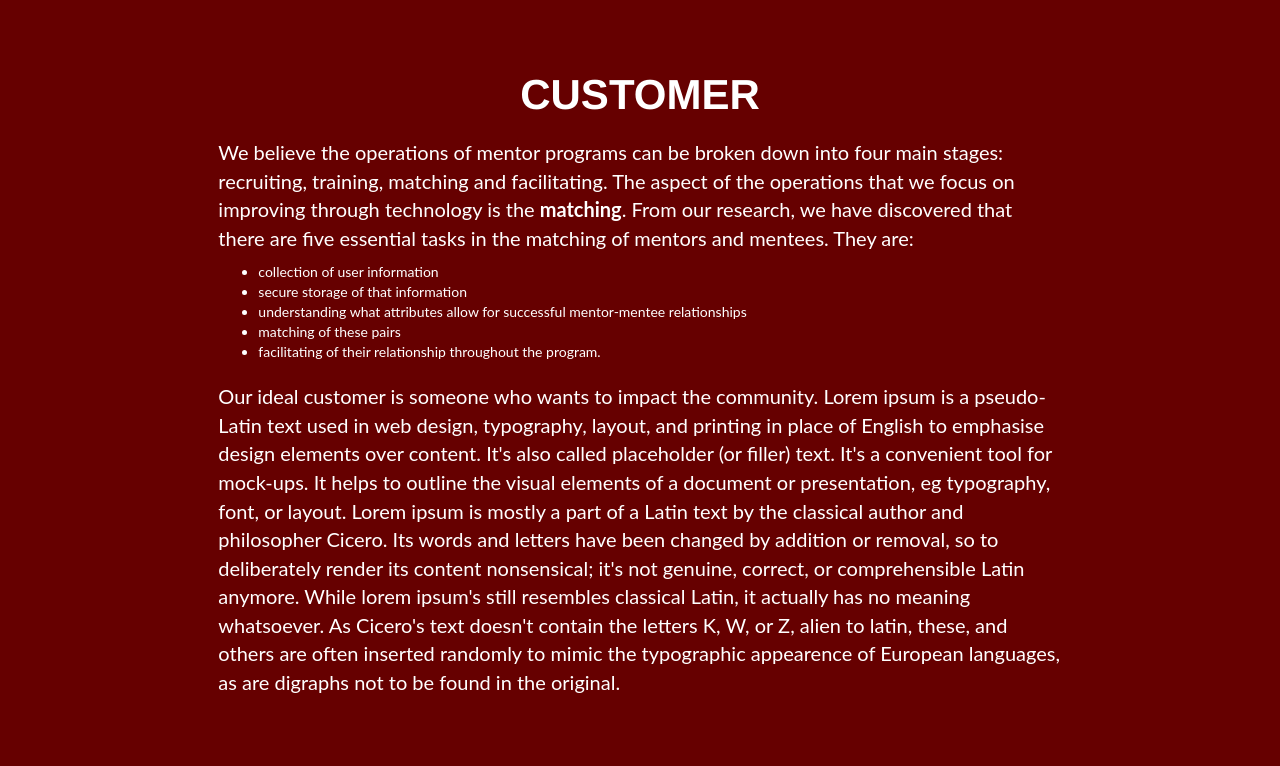
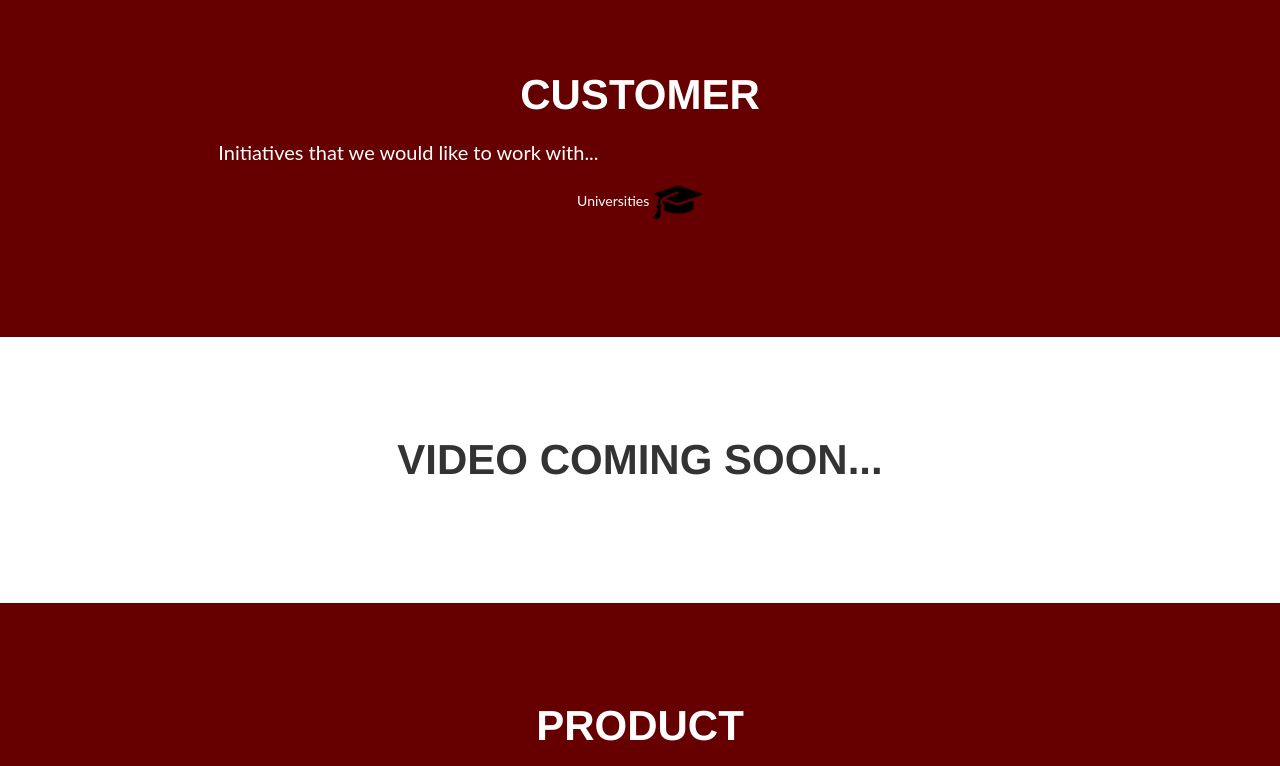
Before and after one commit to austin-par/austin-par.github.io, a website: page index.html in a window 1280 px wide. Shown: the part 1740-2506 px from the top of the page. Drawn offline with Linux system fonts and the light colour scheme; a script that the page names is missing.

Commit message:
so jack can read

```diff
--- a/index.html
+++ b/index.html
@@ -109,21 +109,13 @@
             <div class="col-lg-8 col-lg-offset-2">
                 <h3> </h3>
                 <p>
-                    We believe the operations of mentor programs can be broken down into four main stages: recruiting, training, matching and facilitating. The aspect of the operations that we focus on improving through technology is the <b>matching</b>. From our research, we have discovered that there are five essential tasks in the matching of mentors and mentees. They are:
-                    <ul>
-                        <li>collection of user information</li>
-                        <li>secure storage of that information</li>
-                        <li>understanding what attributes allow for successful mentor-mentee relationships</li>
-                        <li>matching of these pairs</li>
-                        <li>facilitating of their relationship throughout the program. </li>
-                    </ul>
+                    Initiatives that we would like to work with...
                 </p>
-                <h3> </h3>
-                <!--<center><img src="img/fig1.png"></img></center>-->
-                <h3> </h3>
                 <p>
-                    Our ideal customer is someone who wants to impact the community.
-                    Lorem ipsum is a pseudo-Latin text used in web design, typography, layout, and printing in place of English to emphasise design elements over content. It's also called placeholder (or filler) text. It's a convenient tool for mock-ups. It helps to outline the visual elements of a document or presentation, eg typography, font, or layout. Lorem ipsum is mostly a part of a Latin text by the classical author and philosopher Cicero. Its words and letters have been changed by addition or removal, so to deliberately render its content nonsensical; it's not genuine, correct, or comprehensible Latin anymore. While lorem ipsum's still resembles classical Latin, it actually has no meaning whatsoever. As Cicero's text doesn't contain the letters K, W, or Z, alien to latin, these, and others are often inserted randomly to mimic the typographic appearence of European languages, as are digraphs not to be found in the original.
+                    <center>
+                        Universities
+                        <img src="img/grad.png" height="50px" width="50px"></img>
+                    </center>
                 </p>
             </div>
         </div>
@@ -165,7 +157,6 @@
                 <h3> </h3>
                 <p>
                     Our ideal customer is someone who wants to impact the community.
-                    Lorem ipsum is a pseudo-Latin text used in web design, typography, layout, and printing in place of English to emphasise design elements over content. It's also called placeholder (or filler) text. It's a convenient tool for mock-ups. It helps to outline the visual elements of a document or presentation, eg typography, font, or layout. Lorem ipsum is mostly a part of a Latin text by the classical author and philosopher Cicero. Its words and letters have been changed by addition or removal, so to deliberately render its content nonsensical; it's not genuine, correct, or comprehensible Latin anymore. While lorem ipsum's still resembles classical Latin, it actually has no meaning whatsoever. As Cicero's text doesn't contain the letters K, W, or Z, alien to latin, these, and others are often inserted randomly to mimic the typographic appearence of European languages, as are digraphs not to be found in the original.
                 </p>
             </div>
         </div>
```
Also changed, not shown: img/grad.png (added).
